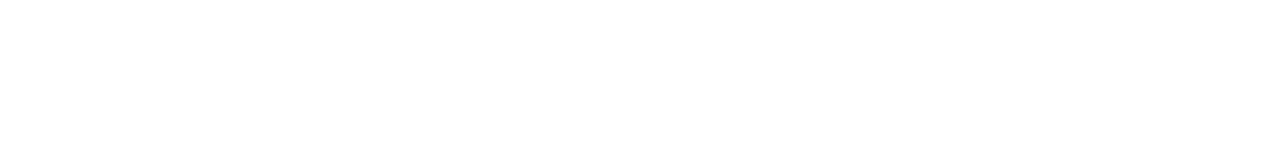
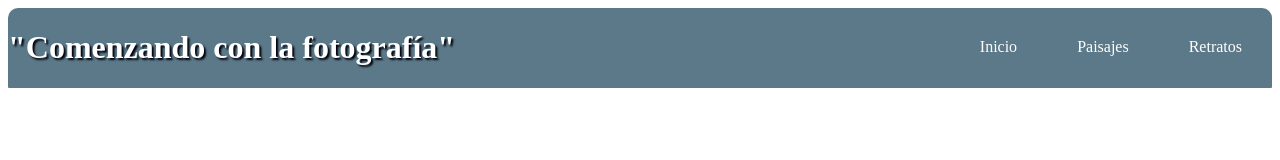
Before and after one commit to DavidINicolas/CSS-Y-DIse-o-Web-Responsive-_David_Nicolas, a plain HTML site: page index.html in a window 1280 px wide. Drawn offline with Linux system fonts and the light colour scheme.

Commit message:
Cabecera
Cabecera del index pirncipal

```diff
--- /dev/null
+++ b/estilos.css
@@ -0,0 +1,56 @@
+
+
+.cabecera{
+	width: 100%;
+
+	background-color:  #5b7989;
+	display: flex;
+	justify-content:space-between;
+	border-radius: 10px 10px 1px 1px;
+	text-align: center;
+
+}
+
+.titulo{
+	color: white;
+	text-align: left;
+	text-shadow: 2px 2px 2px  #02010a;
+
+}
+
+
+ul{
+	list-style: none;
+	display: inline-flex;
+	margin-top: 30px;
+}
+a{
+
+	text-decoration: none;
+	color: white;
+	padding: 30px;
+
+
+
+}
+
+@media (max-width: 1000px) {
+
+	.titulo{
+
+	text-align: center;
+
+
+	color: red;
+	}
+
+.cabecera{
+
+
+
+	display: block;
+
+	text-align: center;
+
+}
+}
--- a/index.html
+++ b/index.html
@@ -3,8 +3,23 @@
 <head>
 	<meta charset="UTF-8">
 	<title>Document</title>
+	<link rel="stylesheet" href="estilos.css">
+	<meta name="viewport" content="width=device-width, user-scalable=no">
 </head>
 <body>
+	<head>
+		<div class="cabecera">
 
+		<h1 class="titulo">"Comenzando con la fotografía"</h1>
+
+
+				<ul>
+					<li><a href="#">Inicio</a></li>
+					<li><a href="#">Paisajes</a></li>
+					<li><a href="#">Retratos</a></li>
+				</ul>
+
+		</div>
+	</head>
 </body>
 </html>
```
